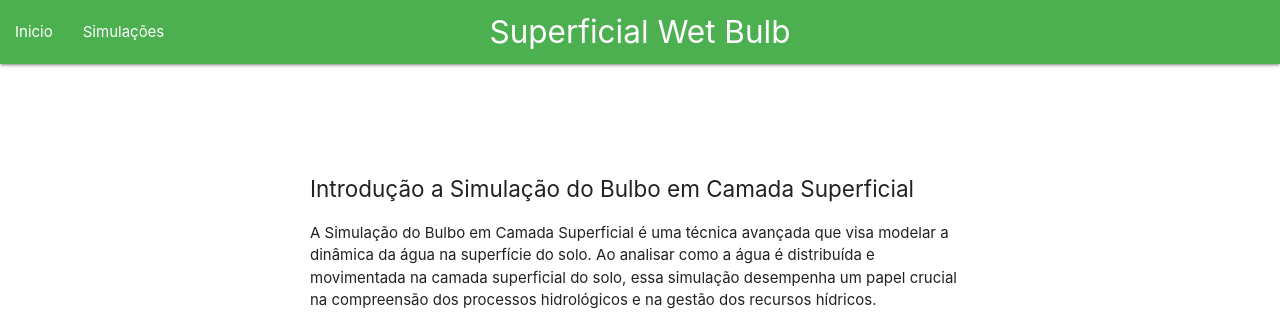
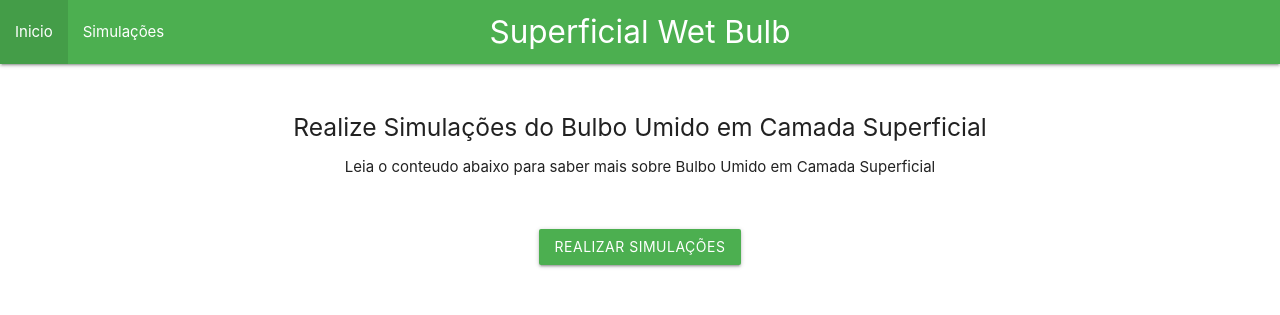
Before and after one commit to geanderson-062/Front-end-Hidrobulb, a React (Create React App) app: page / in a window 1280 px wide. Shown: the top 315 px of the page. Built offline with nearby package versions, Linux system fonts and the light colour scheme.

Commit message:
introduction

```diff
--- /dev/null
+++ b/src/components/ButtonRedirect/index.js
@@ -0,0 +1,16 @@
+import React from "react";
+import { Link } from "react-router-dom";
+
+function RedirectButton() {
+  return (
+    <div
+      style={{ textAlign: "center", marginBottom: "50px", marginTop: "50px" }}
+    >
+      <Link className="btn waves-effect waves-light green" to="/Simulacoes">
+        Realizar Simulações
+      </Link>
+    </div>
+  );
+}
+
+export default RedirectButton;
--- a/src/pages/Home.js
+++ b/src/pages/Home.js
@@ -1,9 +1,18 @@
 import React from "react";
 import BulboSimulacao from "../components/HomeContent";
+import RedirectButton from "../components/ButtonRedirect";
 
 function Home() {
   return (
     <>
+      <div style={{ textAlign: "center", marginTop: "50px" }}>
+        <h5>Realize Simulações do Bulbo Umido em Camada Superficial</h5>
+        <p>
+          Leia o conteudo abaixo para saber mais sobre Bulbo Umido em Camada
+          Superficial
+        </p>
+      </div>
+      <RedirectButton />
       <BulboSimulacao />
     </>
   );
```
